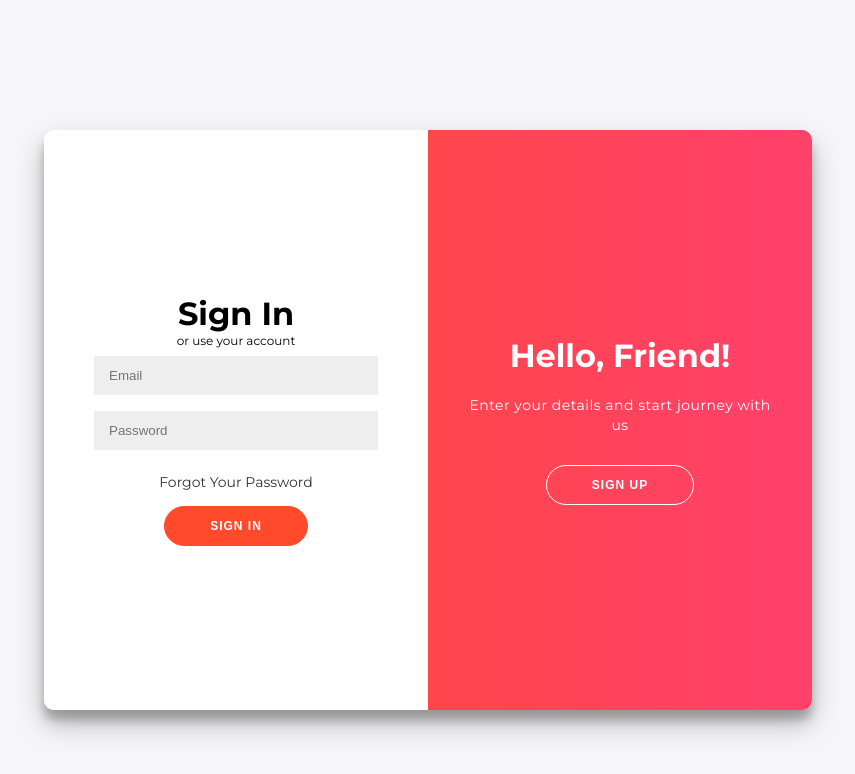
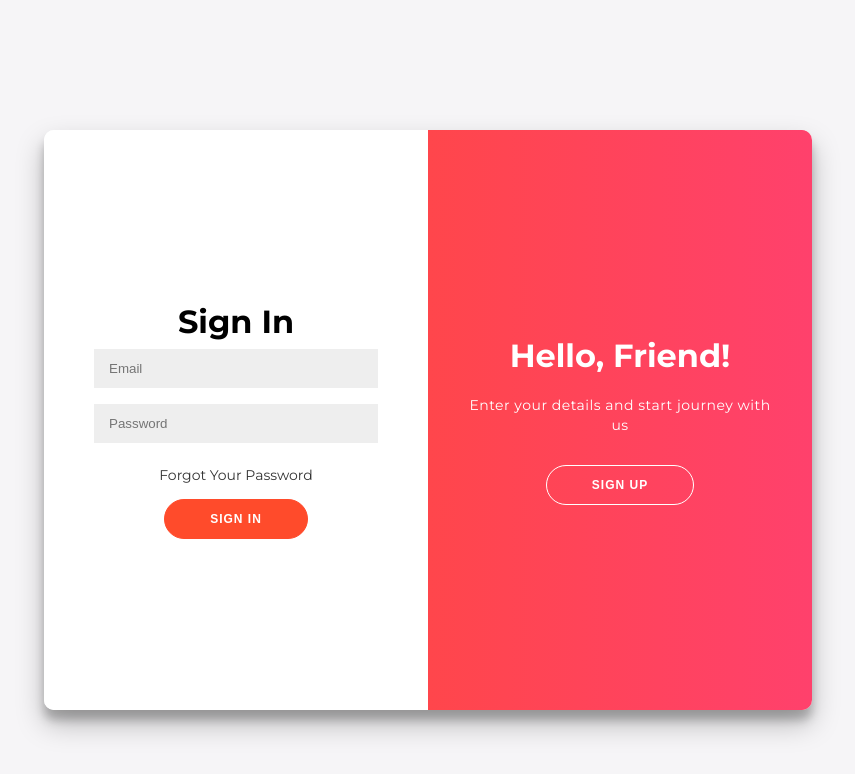
Before and after one commit to dilipvm/sign-up-and-login-form, a plain HTML site: page index.html in a window 1280 px wide. Shown: the whole page, without its empty margins (212-1067 px from the left). Drawn offline with Linux system fonts and the light colour scheme.

Commit message:
Update index.html

```diff
--- a/index.html
+++ b/index.html
@@ -58,7 +58,6 @@
 <div class="form-container sign-in-container">
 	<form action="#">
 		<h1>Sign In</h1>
-	<span>or use your account</span>
 	<input type="email" name="email" placeholder="Email">
 	<input type="password" name="password" placeholder="Password">
 	<a href="#">Forgot Your Password</a>
```
